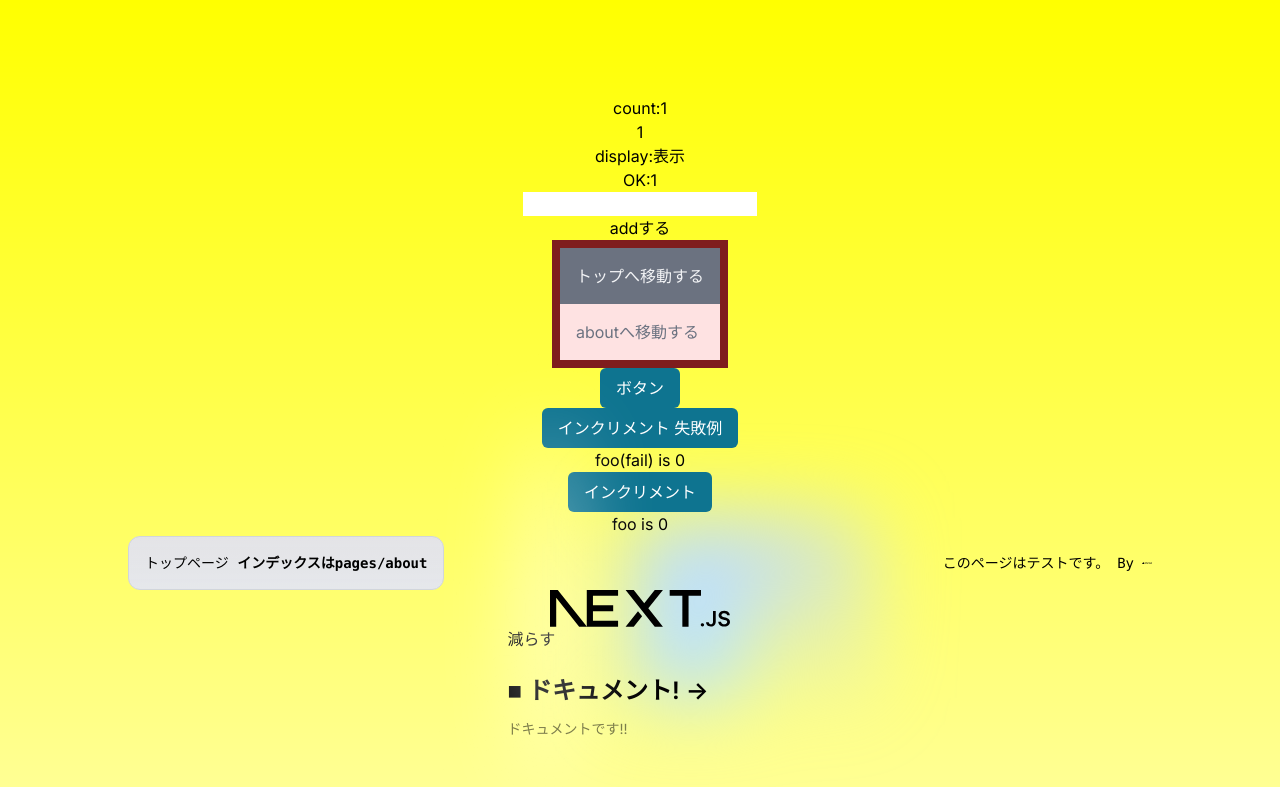
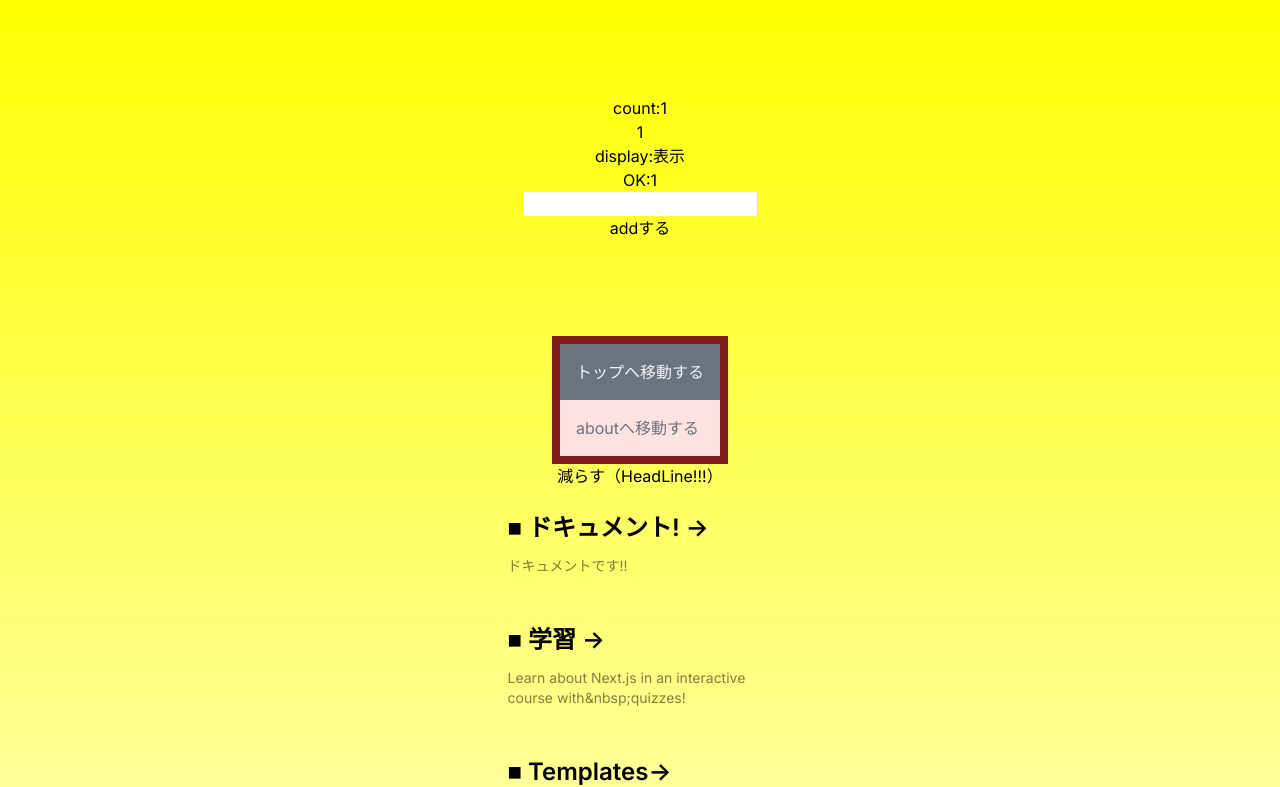
Before and after one commit to capecape-tz/study-nextjs-pages-router-capecape, a Next.js app: page / in a window 1280 px wide. Shown: the top 787 px of the page. Built offline with nearby package versions, Linux system fonts and the light colour scheme.

Commit message:
✨ コンポーネント間のstateのリフトアップ対応

```diff
--- a/components/Headline.tsx
+++ b/components/Headline.tsx
@@ -1,113 +1,19 @@
 import Image from "next/image";
 import { ReactElement } from "react";
 import { Navi } from "./Navi";
-import { useState } from "react";
+import { useState, ReactNode } from "react";
 
 type Props = {
-  title: string;
   page: string;
-  description?: string;
-  isXxx?: boolean;
-  codeComp: ReactElement;
-  onClick: () => void;
+  handleReduce: () => void;
+  children: ReactNode;
 };
 
 export function Headline(props: Props) {
-  console.log(props);
-
-  let fooFail = 0;
-  const handleStateFail = () => {
-    fooFail = fooFail + 1;
-    console.log(foo);
-  };
-
-  const [foo, setFoo] = useState(0);
-  const handleState = () => {
-    setFoo((foo) => foo + 1);
-    setFoo((foo) => foo + 1);
-    setFoo((foo) => foo + 1);
-
-    /*
-    setFoo(foo + 1);は数値を直接代入しているのと同じようになってしまう。
-    繰り返し実行する場合、
-    setFoo(foo + 1);
-    setFoo(foo + 1);
-    setFoo(foo + 1);
-    を行った場合では、3回実行されてfoo=0からfoo=3になりそうだが、
-    実際にはそうならない。foo=1のまま。
-
-    setFoo((foo) => foo + 1);であれば、引数に前の状態を渡しても行えるので
-    繰り返し実行する場合、
-    setFoo((foo) => foo + 1);
-    setFoo((foo) => foo + 1);
-    setFoo((foo) => foo + 1);
-    で、期待通りfoo=3になる。
-    */
-  };
-
   return (
     <>
       <Navi></Navi>
-      <button
-        onClick={props.onClick}
-        className="flex bg-cyan-700 py-2 px-4 rounded-md text-white hover:bg-cyan-900"
-      >
-        ボタン
-      </button>
-
-      <button
-        onClick={handleStateFail}
-        className="flex bg-cyan-700 py-2 px-4 rounded-md text-white hover:bg-cyan-900"
-      >
-        インクリメント 失敗例
-      </button>
-      <h1>foo(fail) is {fooFail}</h1>
-      <button
-        onClick={handleState}
-        className="flex bg-cyan-700 py-2 px-4 rounded-md text-white hover:bg-cyan-900"
-      >
-        インクリメント
-      </button>
-      <h1>foo is {foo}</h1>
-      <div className="z-10 max-w-5xl w-full items-center justify-between font-mono text-sm lg:flex">
-        <p className="fixed left-0 top-0 flex w-full justify-center border-b border-gray-300 bg-gradient-to-b from-zinc-200 pb-6 pt-8 backdrop-blur-2xl dark:border-neutral-800 dark:bg-zinc-800/30 dark:from-inherit lg:static lg:w-auto  lg:rounded-xl lg:border lg:bg-gray-200 lg:p-4 lg:dark:bg-zinc-800/30">
-          {props.title}&nbsp; {props.codeComp}
-        </p>
-        <div className="fixed bottom-0 left-0 flex h-48 w-full items-end justify-center bg-gradient-to-t from-white via-white dark:from-black dark:via-black lg:static lg:h-auto lg:w-auto lg:bg-none">
-          <a
-            className="pointer-events-none flex place-items-center gap-2 p-8 lg:pointer-events-auto lg:p-0"
-            href="https://vercel.com?utm_source=create-next-app&utm_medium=default-template-tw&utm_campaign=create-next-app"
-            target="_blank"
-            rel="noopener noreferrer"
-          >
-            {props.description ? (
-              <div>{props.description}</div>
-            ) : (
-              <div>このページはテストです。</div>
-            )}
-            By{" "}
-            <Image
-              src="/vercel.svg"
-              alt="Vercel Logo"
-              className="dark:invert"
-              width={10}
-              height={24}
-              priority
-            />
-          </a>
-        </div>
-      </div>
-
-      <div className="relative flex place-items-center before:absolute before:h-[30px] before:w-[48px] before:-translate-x-1/2 before:rounded-full before:bg-gradient-radial before:from-white before:to-transparent before:blur-2xl before:content-[''] after:absolute after:-z-20 after:h-[180px] after:w-[240px] after:translate-x-1/3 after:bg-gradient-conic after:from-sky-200 after:via-blue-200 after:blur-2xl after:content-[''] before:dark:bg-gradient-to-br before:dark:from-transparent before:dark:to-blue-700/10 after:dark:from-sky-900 after:dark:via-[#0141ff]/40 before:lg:h-[360px]">
-        <Image
-          className="relative dark:drop-shadow-[0_0_0.3rem_#ffffff70] dark:invert"
-          src="/next.svg"
-          alt="Next.js Logo"
-          width={180}
-          height={37}
-          priority
-        />
-      </div>
+      <button onClick={props.handleReduce}>減らす（HeadLine!!!）</button>
     </>
   );
 }
--- a/components/Links.tsx
+++ b/components/Links.tsx
@@ -7,53 +7,17 @@ type Item = {
   itemDescription: string;
 };
 
-const INIT_ITEMS: Array<Item> = [
-  {
-    id: 0,
-    itemHref:
-      "https://nextjs.org/docs?utm_source=create-next-app&utm_medium=default-template-tw&utm_campaign=create-next-app",
-    itemTitle: "ドキュメント!  ",
-    itemDescription: "ドキュメントです!!",
-  },
-  {
-    id: 1,
-    itemHref:
-      "https://nextjs.org/learn?utm_source=create-next-app&utm_medium=default-template-tw&utm_campaign=create-next-app",
-    itemTitle: "学習 ",
-    itemDescription:
-      "Learn about Next.js in an interactive course with&nbsp;quizzes!",
-  },
-  {
-    id: 2,
-    itemHref:
-      "https://vercel.com/templates?framework=next.js&utm_source=create-next-app&utm_medium=default-template-tw&utm_campaign=create-next-app",
-    itemTitle: "Templates",
-    itemDescription:
-      "Discover and deploy boilerplate example Next.js&nbsp;projects.",
-  },
-  {
-    id: 3,
-    itemHref:
-      "https://vercel.com/new?utm_source=create-next-app&utm_medium=default-template-tw&utm_campaign=create-next-app",
-    itemTitle: "Deploy ",
-    itemDescription:
-      "Instantly deploy your Next.js site to a shareable URL with Vercel.",
-  },
-];
+type Props = {
+  items: Item[];
+  handleReduce?: () => void;
+};
 
-export function Links() {
-  const [items, setItems] = useState<Item[]>(INIT_ITEMS);
-
-  const handleReduce = useCallback(() => {
-    setItems((items) => {
-      return items.filter((item, index) => 0 !== index);
-    });
-  }, []);
-
+export function Links(props: Props) {
+  const { items, handleReduce } = props;
   return (
     <>
       <div>
-        <button onClick={handleReduce}>減らす</button>
+        {/* <button onClick={handleReduce}>減らす(Linkコンポーネント)</button> */}
         {items.map((item) => {
           return (
             <div key={item.itemHref}>
--- a/components/Main.tsx
+++ b/components/Main.tsx
@@ -3,34 +3,75 @@ import { Inter } from "next/font/google";
 import { Footer } from "@/components/Footer";
 import { Links } from "@/components/Links";
 import { Headline } from "@/components/Headline";
-import { ReactElement } from "react";
+import { ReactNode, useState, useCallback } from "react";
 
 const inter = Inter({ subsets: ["latin"] });
 
+type Item = {
+  id: number;
+  itemHref: string;
+  itemTitle: string;
+  itemDescription: string;
+};
+
+const INIT_ITEMS: Item[] = [
+  {
+    id: 0,
+    itemHref:
+      "https://nextjs.org/docs?utm_source=create-next-app&utm_medium=default-template-tw&utm_campaign=create-next-app",
+    itemTitle: "ドキュメント!  ",
+    itemDescription: "ドキュメントです!!",
+  },
+  {
+    id: 1,
+    itemHref:
+      "https://nextjs.org/learn?utm_source=create-next-app&utm_medium=default-template-tw&utm_campaign=create-next-app",
+    itemTitle: "学習 ",
+    itemDescription:
+      "Learn about Next.js in an interactive course with&nbsp;quizzes!",
+  },
+  {
+    id: 2,
+    itemHref:
+      "https://vercel.com/templates?framework=next.js&utm_source=create-next-app&utm_medium=default-template-tw&utm_campaign=create-next-app",
+    itemTitle: "Templates",
+    itemDescription:
+      "Discover and deploy boilerplate example Next.js&nbsp;projects.",
+  },
+  {
+    id: 3,
+    itemHref:
+      "https://vercel.com/new?utm_source=create-next-app&utm_medium=default-template-tw&utm_campaign=create-next-app",
+    itemTitle: "Deploy ",
+    itemDescription:
+      "Instantly deploy your Next.js site to a shareable URL with Vercel.",
+  },
+];
+
 type Props = {
   page: string;
+  children?: ReactNode;
 };
 
 export function Main(props: Props) {
-  const page: string = "index";
+  const [items, setItems] = useState<Item[]>(INIT_ITEMS);
+  const handleReduce = useCallback(() => {
+    setItems((items) => {
+      return items.filter((item, index) => 0 !== index);
+    });
+  }, []);
 
-  const codeComp: ReactElement = (
-    <code className="font-mono font-bold">
-      インデックスはpages/{props.page}
-    </code>
-  );
   return (
     <main
       className={`flex min-h-screen flex-col items-center justify-between p-24 ${inter.className}`}
     >
-      <Headline
-        title="トップページ"
-        page={props.page}
-        codeComp={codeComp}
-        onClick={() => alert("テストです")}
-      ></Headline>
-      <Links />
-      <Footer></Footer>
+      <Headline page={props.page} handleReduce={handleReduce}>
+        <code className="flex min-h-screen flex-col items-center justify-between p-24">
+          {items.length}
+        </code>
+      </Headline>
+      <Links items={items} handleReduce={handleReduce} />
+      <div>アイテムの数：{items.length}</div>
     </main>
   );
 }
--- a/pages/about.tsx
+++ b/pages/about.tsx
@@ -1,9 +1,8 @@
 import { Inter } from "next/font/google";
 import { Footer } from "@/components/Footer";
-import { Links } from "@/components/Links";
-import { Headline } from "@/components/Headline";
+import { Main } from "@/components/Main";
 
-import { ReactElement, ReactNode } from "react";
+import { ReactElement, ReactNode, useState, useCallback } from "react";
 const inter = Inter({ subsets: ["latin"] });
 
 type Props = {
@@ -19,11 +18,6 @@ type Props = {
 };
 
 export default function About(props: Props) {
-  const page: string = "about";
-
-  const codeComp: ReactElement = (
-    <code className="font-mono font-bold">アバウトはpages/{page}</code>
-  );
   const { count, isShow, handleClick, handleDisplay } = props;
   const { text, array, handleChange, handleAdd } = props;
 
@@ -45,16 +39,7 @@ export default function About(props: Props) {
         })}
       </ul>
 
-      <Headline
-        title="アバウトページ"
-        page={page}
-        description="アバウトページです。"
-        codeComp={codeComp}
-        onClick={(): void => {
-          console.log("testです");
-        }}
-      />
-      <Links />
+      <Main page="about"></Main>
       <button onClick={() => window.location.reload()}>Refresh</button>
       <Footer></Footer>
     </main>
--- a/pages/index.tsx
+++ b/pages/index.tsx
@@ -1,10 +1,6 @@
-import Image from "next/image";
 import { Inter } from "next/font/google";
 import { Footer } from "@/components/Footer";
-import { Links } from "@/components/Links";
-import { Headline } from "@/components/Headline";
-// import { Main } from "@/components/Main";
-import { useState, useCallback, useEffect } from "react";
+import { Main } from "@/components/Main";
 
 import { ReactElement, ReactNode } from "react";
 
@@ -19,16 +15,11 @@ type Props = {
   array: string[];
   handleChange: (e: any) => void;
   handleAdd: () => void;
+  page: string;
   children: ReactNode;
 };
 
 export default function Home(props: Props) {
-  const page: string = "about";
-
-  const codeComp: ReactElement = (
-    <code className="font-mono font-bold">インデックスはpages/{page}</code>
-  );
-
   const { count, isShow, handleClick, handleDisplay } = props;
   const { text, array, handleChange, handleAdd } = props;
 
@@ -50,13 +41,7 @@ export default function Home(props: Props) {
         })}
       </ul>
 
-      <Headline
-        title="トップページ"
-        page="index"
-        codeComp={codeComp}
-        onClick={() => alert("テストです")}
-      ></Headline>
-      <Links />
+      <Main page="index"></Main>
       <button onClick={() => window.location.reload()}>Refresh</button>
       <Footer></Footer>
     </main>
```
